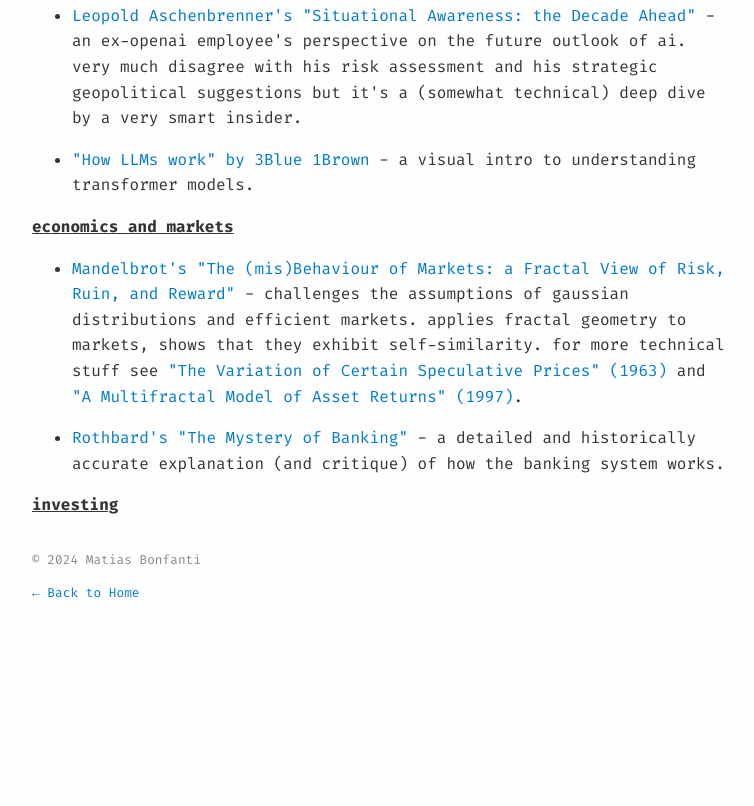
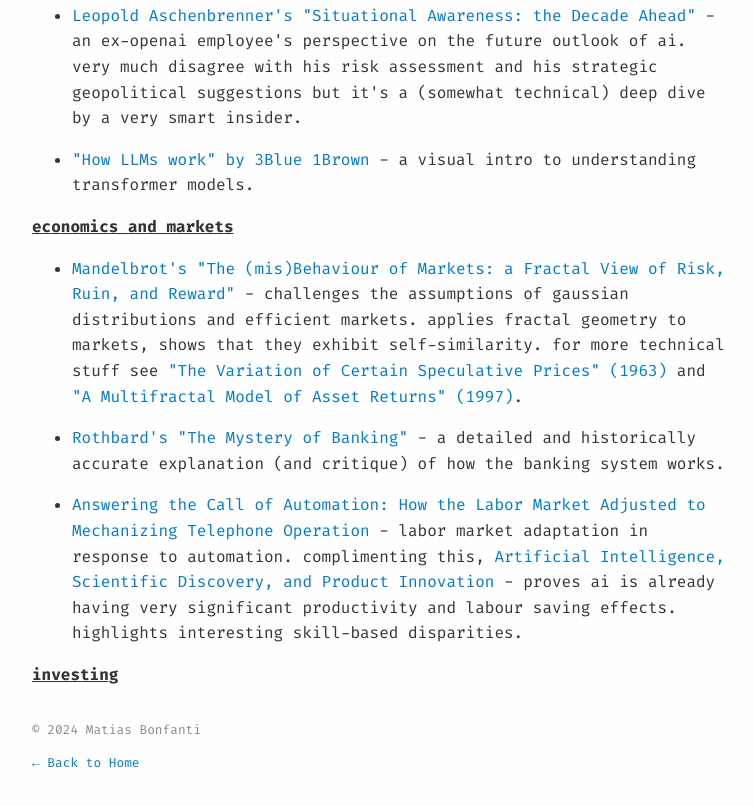
Before and after one commit to matibonfanti/mb, a plain HTML site: page recs.html in a window 1280 px wide. Shown: the part 667-1473 px from the top of the page, without its empty margins (258-1012 px from the left). Before the commit the page ends 1316 px from the top, so only its background shows below. Drawn offline with Linux system fonts and the light colour scheme.

Commit message:
Update recs.html

```diff
--- a/recs.html
+++ b/recs.html
@@ -51,6 +51,9 @@
     <ul>
       <p><li><a href="https://libgen.is/book/index.php?md5=B83EDFB656D738D8603071DBD5195DBD" target="_blank">Mandelbrot's "The (mis)Behaviour of Markets: a Fractal View of Risk, Ruin, and Reward"</a> - challenges the assumptions of gaussian distributions and efficient markets. applies fractal geometry to markets, shows that they exhibit self-similarity. for more technical stuff see <a href="https://web.williams.edu/Mathematics/sjmiller/public_html/341Fa09/econ/Mandelbroit_VariationCertainSpeculativePrices.pdf" target="_blank">"The Variation of Certain Speculative Prices" (1963)</a> and <a href="https://www.msandri.it/complex/multifractals/mandel1.pdf" target="_blank">"A Multifractal Model of Asset Returns" (1997)</a>.</li></p>
       <p><li><a href="https://cdn.mises.org/Mystery%20of%20Banking_2.pdf" target="_blank">Rothbard's "The Mystery of Banking"</a> - a detailed and historically accurate explanation (and critique) of how the banking system works.</li></p>
+      <p><li><a href="https://gwern.net/doc/economics/automation/2024-feigenbaum.pdf" target="_blank">Answering the Call of Automation: How the Labor Market Adjusted to Mechanizing Telephone Operation</a> - labor market adaptation in response to automation. complimenting this, <a href="https://aidantr.github.io/files/AI_innovation.pdf" target="_blank">Artificial Intelligence, Scientific Discovery, and Product Innovation</a> - proves ai is already having very significant productivity and labour saving effects. highlights interesting skill-based disparities.</li></p>
+
+
     </ul>
 
     <h3>investing</h3>
```
